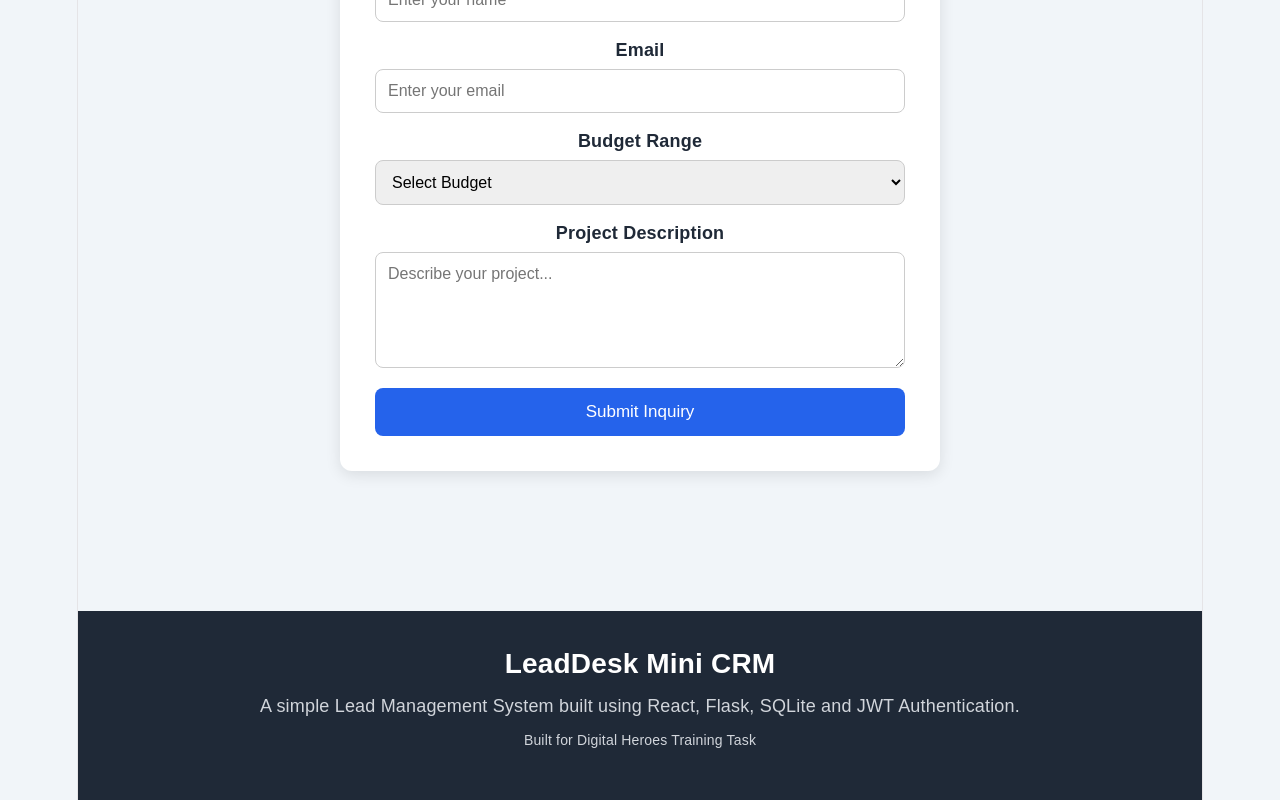
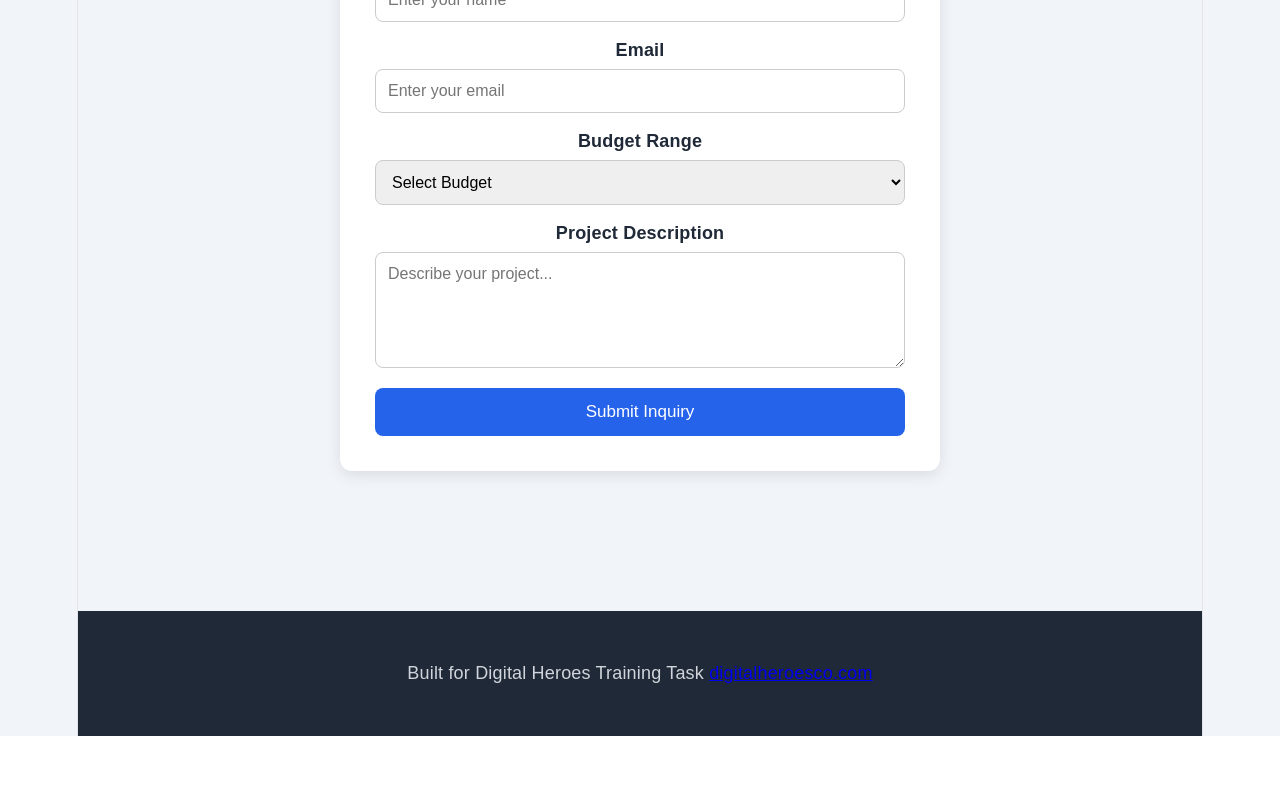
Before and after one commit to chelamkurihemadurga-pixel/LeadDesk-Mini, a React (Vite) app in the folder frontend/: page / in a window 1280 px wide. Shown: the part 824-1624 px from the top of the page. After the commit the page ends 1560 px from the top, so only its background shows below. Built offline with nearby package versions, Linux system fonts and the light colour scheme.

Commit message:
Added Digital Heroes footer credit

```diff
--- a/frontend/src/components/Footer.jsx
+++ b/frontend/src/components/Footer.jsx
@@ -3,17 +3,16 @@
 function Footer() {
   return (
     <footer className="footer">
-
-      <h3>LeadDesk Mini CRM</h3>
-
       <p>
-        A simple Lead Management System built using React, Flask, SQLite and JWT Authentication.
+        Built for Digital Heroes Training Task{" "}
+        <a
+          href="https://digitalheroesco.com"
+          target="_blank"
+          rel="noopener noreferrer"
+        >
+          digitalheroesco.com
+        </a>
       </p>
-
-      <p className="footer-text">
-        Built for Digital Heroes Training Task
-      </p>
-
     </footer>
   );
 }
```
